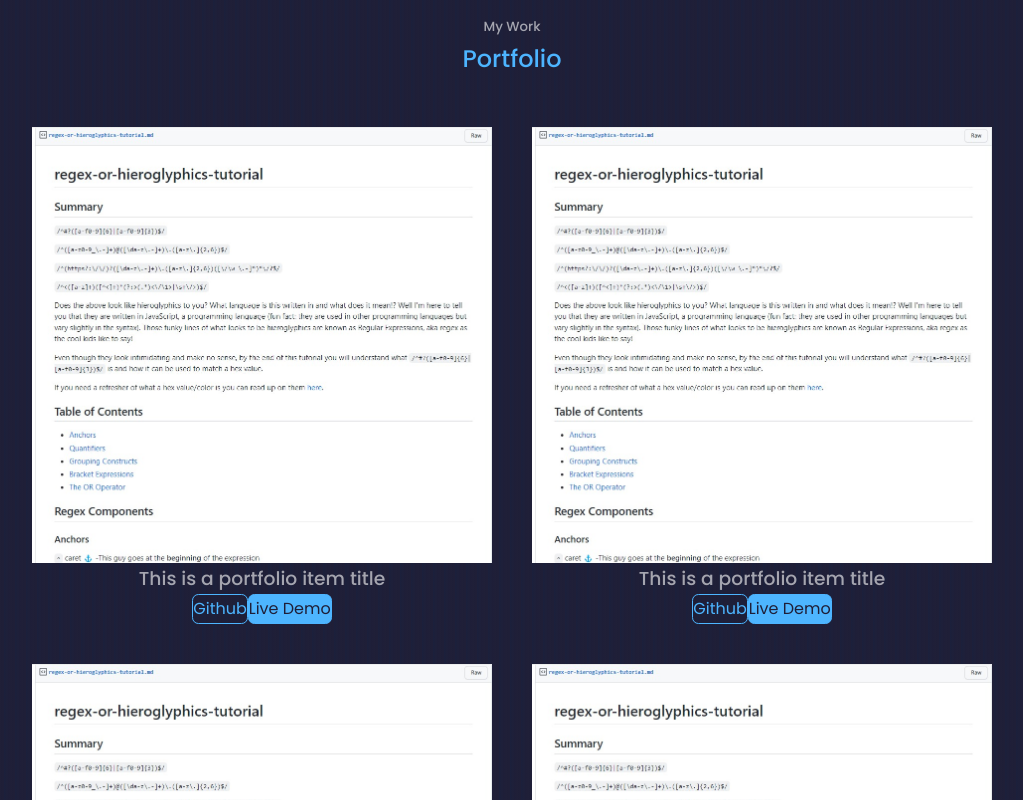
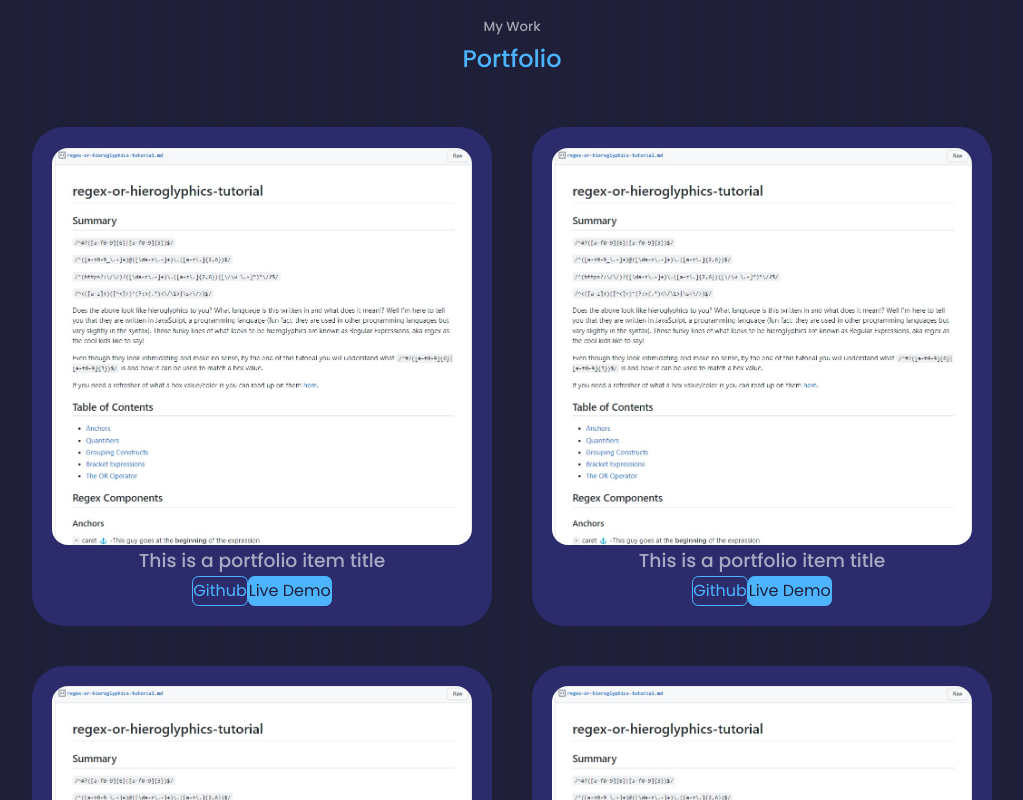
Before and after one commit to Ro-Galvan/professional-react-portfolio, a React (Create React App) app: page / in a window 1280 px wide. Shown: the part 1840-2640 px from the top of the page, without its empty margins (128-1151 px from the left). Built offline with nearby package versions, Linux system fonts and the light colour scheme.

Commit message:
fixed child element issue by moving the div element(portfolio item image) so it wrapped the image element which now allows for the styling to be applied

```diff
--- a/src/components/portfolio/Portfolio.jsx
+++ b/src/components/portfolio/Portfolio.jsx
@@ -10,32 +10,36 @@
       <div className="container portfolio__container">
         {/* Project 1 */}
         <article className='portfolio__item'>
-          <div className='portfolio__item-image'></div>
+          <div className='portfolio__item-image'>
           <img src={IMG1} alt="regex tutorial" />
+          </div>
           <h3>This is a portfolio item title</h3>
           <a href="http://github.com" className='btn' target="_blank" rel="noreferrer">Github</a>
           <a href="http://TBD.com" className='btn btn-primary' target="_blank" rel="noreferrer">Live Demo</a>
         </article>
          {/* Project 2 */}
          <article className='portfolio__item'>
-          <div className='portfolio__item-image'></div>
+          <div className='portfolio__item-image'>
           <img src={IMG1} alt="regex tutorial" />
+          </div>
           <h3>This is a portfolio item title</h3>
           <a href="http://github.com" className='btn' target="_blank" rel="noreferrer">Github</a>
           <a href="http://TBD.com" className='btn btn-primary' target="_blank" rel="noreferrer">Live Demo</a>
         </article>
          {/* Project 3 */}
          <article className='portfolio__item'>
-          <div className='portfolio__item-image'></div>
+          <div className='portfolio__item-image'>
           <img src={IMG1} alt="regex tutorial" />
+          </div>
           <h3>This is a portfolio item title</h3>
           <a href="http://github.com" className='btn' target="_blank" rel="noreferrer">Github</a>
           <a href="http://TBD.com" className='btn btn-primary' target="_blank" rel="noreferrer">Live Demo</a>
         </article>
                  {/* Project 3 */}
                  <article className='portfolio__item'>
-          <div className='portfolio__item-image'></div>
+          <div className='portfolio__item-image'>
           <img src={IMG1} alt="regex tutorial" />
+          </div>
           <h3>This is a portfolio item title</h3>
           <a href="http://github.com" className='btn' target="_blank" rel="noreferrer">Github</a>
           <a href="http://TBD.com" className='btn btn-primary' target="_blank" rel="noreferrer">Live Demo</a>
--- a/src/components/portfolio/portfolio.css
+++ b/src/components/portfolio/portfolio.css
@@ -5,6 +5,21 @@
   gap: 2.5rem;
 }
 
-.portfolio__items {
-  background: var(--color-bg-variant)
+.portfolio__item {
+  background: var(--color-bg-variant);
+  padding: 1.2rem;
+  border-radius: 2rem;
+  border: 1px solid transparent;
+  transition: var(--transition);
 }
+
+.portfolio__item:hover {
+  border-color: var(--color-primary-variant);
+  /* background: transparent; */
+  background: var(--color-white);
+}
+
+.portfolio__item-image img{
+  border-radius: 1rem;
+
+}
```
